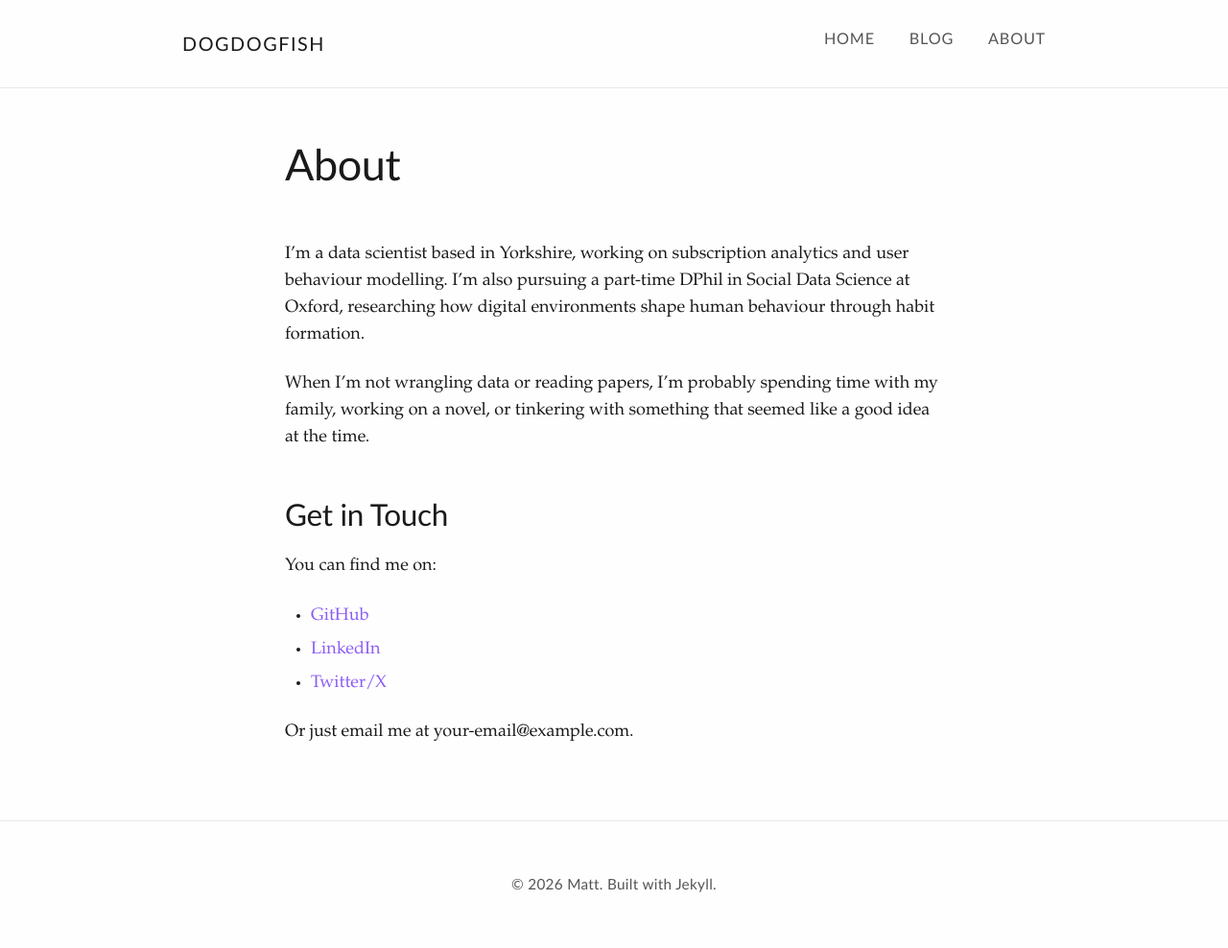
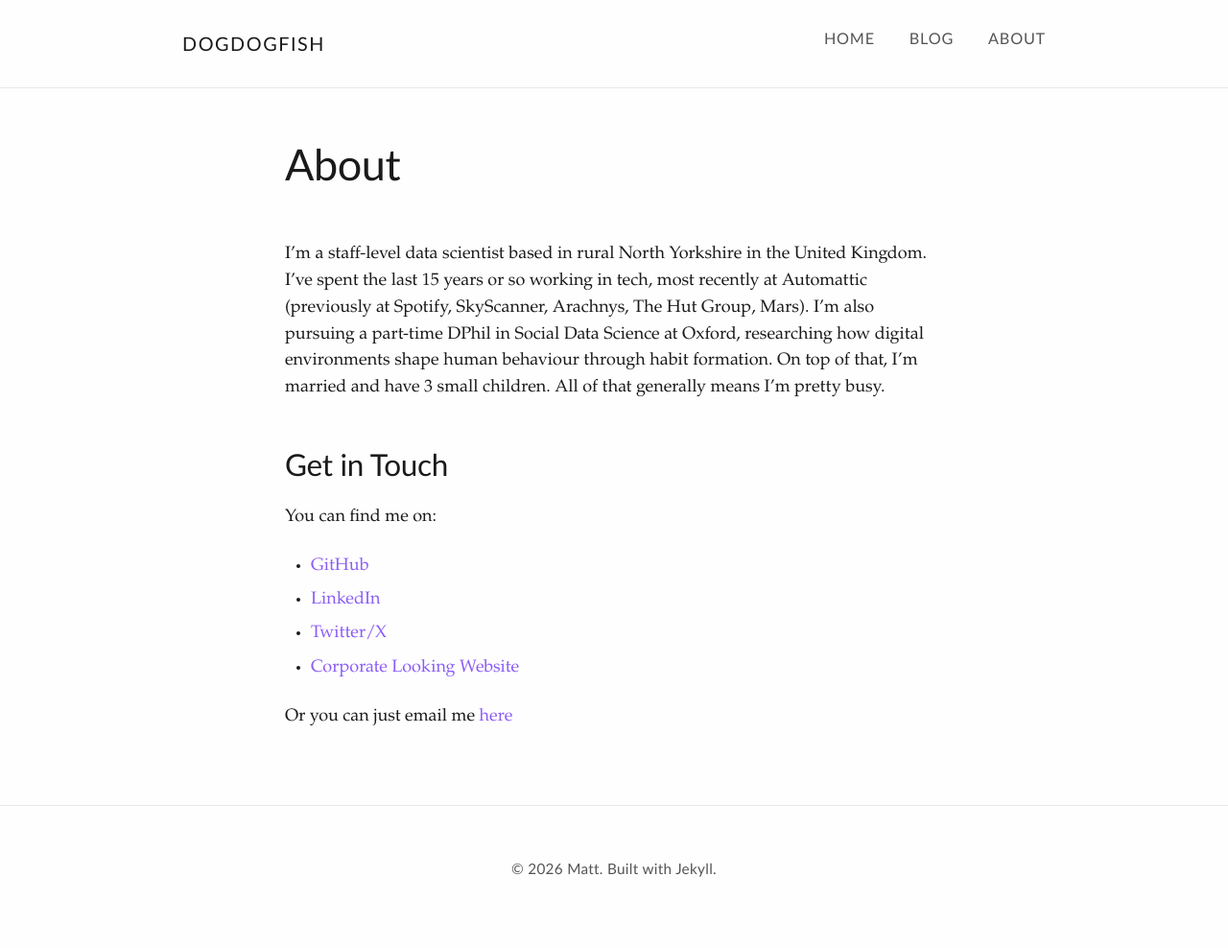
Before and after one commit to Kali89/kali89.github.io, a Jekyll site: the page built from about.md, in a window 1280 px wide. Shown: the whole page at 96% size. Built offline with Jekyll 4.4.1, drawn with Linux system fonts in a browser that asks for light colours.

Commit message:
Real about

```diff
--- a/about.md
+++ b/about.md
@@ -4,16 +4,15 @@ title: About
 permalink: /about/
 ---
 
-I'm a data scientist based in Yorkshire, working on subscription analytics and user behaviour modelling. I'm also pursuing a part-time DPhil in Social Data Science at Oxford, researching how digital environments shape human behaviour through habit formation.
-
-When I'm not wrangling data or reading papers, I'm probably spending time with my family, working on a novel, or tinkering with something that seemed like a good idea at the time.
+I'm a staff-level data scientist based in rural North Yorkshire in the United Kingdom. I've spent the last 15 years or so working in tech, most recently at Automattic (previously at Spotify, SkyScanner, Arachnys, The Hut Group, Mars). I'm also pursuing a part-time DPhil in Social Data Science at Oxford, researching how digital environments shape human behaviour through habit formation. On top of that, I'm married and have 3 small children. All of that generally means I'm pretty busy.
 
 ## Get in Touch
 
 You can find me on:
 
-- [GitHub](https://github.com/yourusername)
-- [LinkedIn](https://linkedin.com/in/yourusername)
-- [Twitter/X](https://twitter.com/yourusername)
+- [GitHub](https://github.com/Kali89)
+- [LinkedIn](https://www.linkedin.com/in/matthewsharpe3/)
+- [Twitter/X](https://x.com/matt_sharpe3)
+- [Corporate Looking Website](https://sharpeanalytics.com/)
 
-Or just email me at your-email@example.com.
+Or you can just email me [here](malito:matt@sharpeanalytics.com)
```
